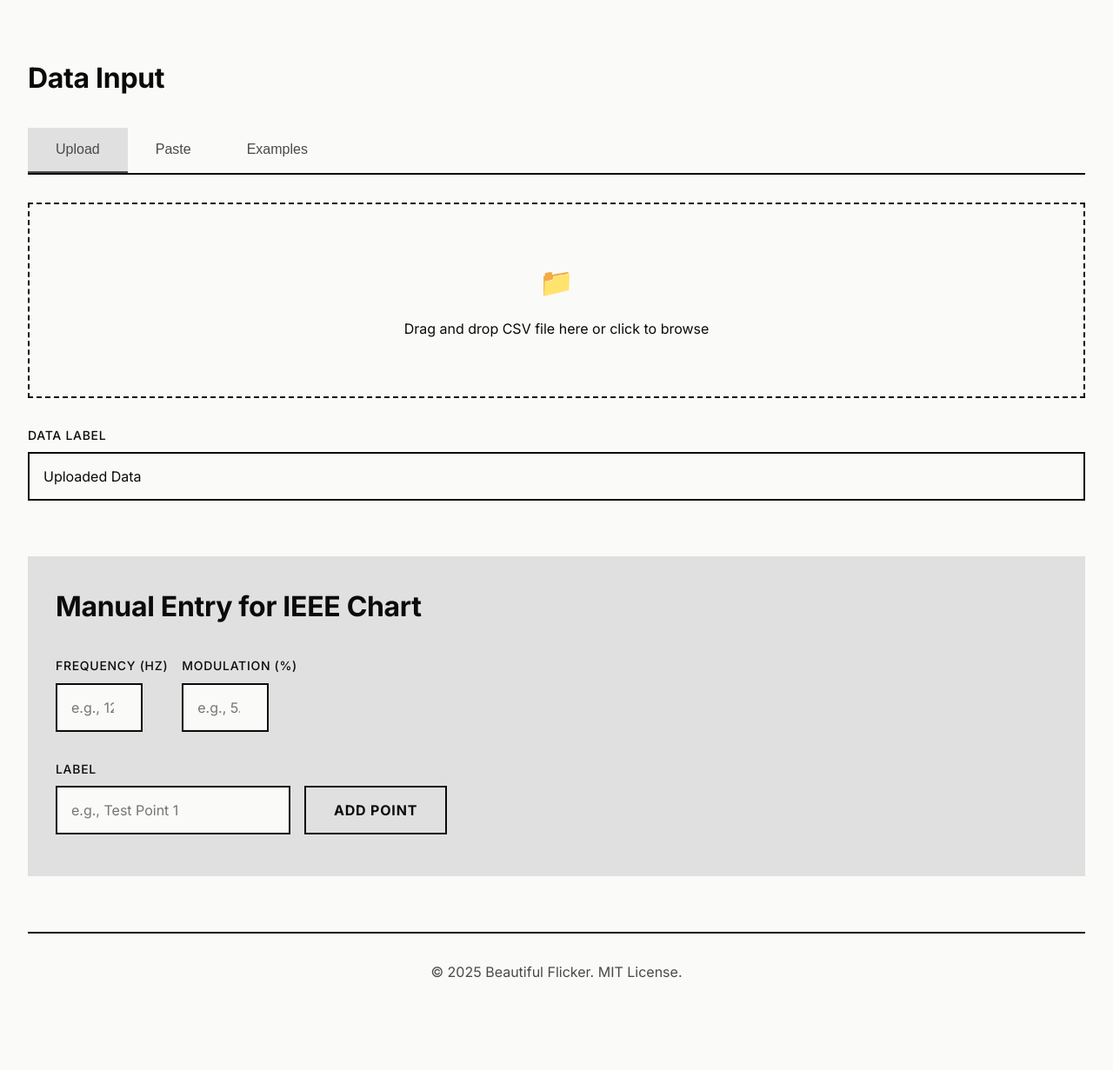
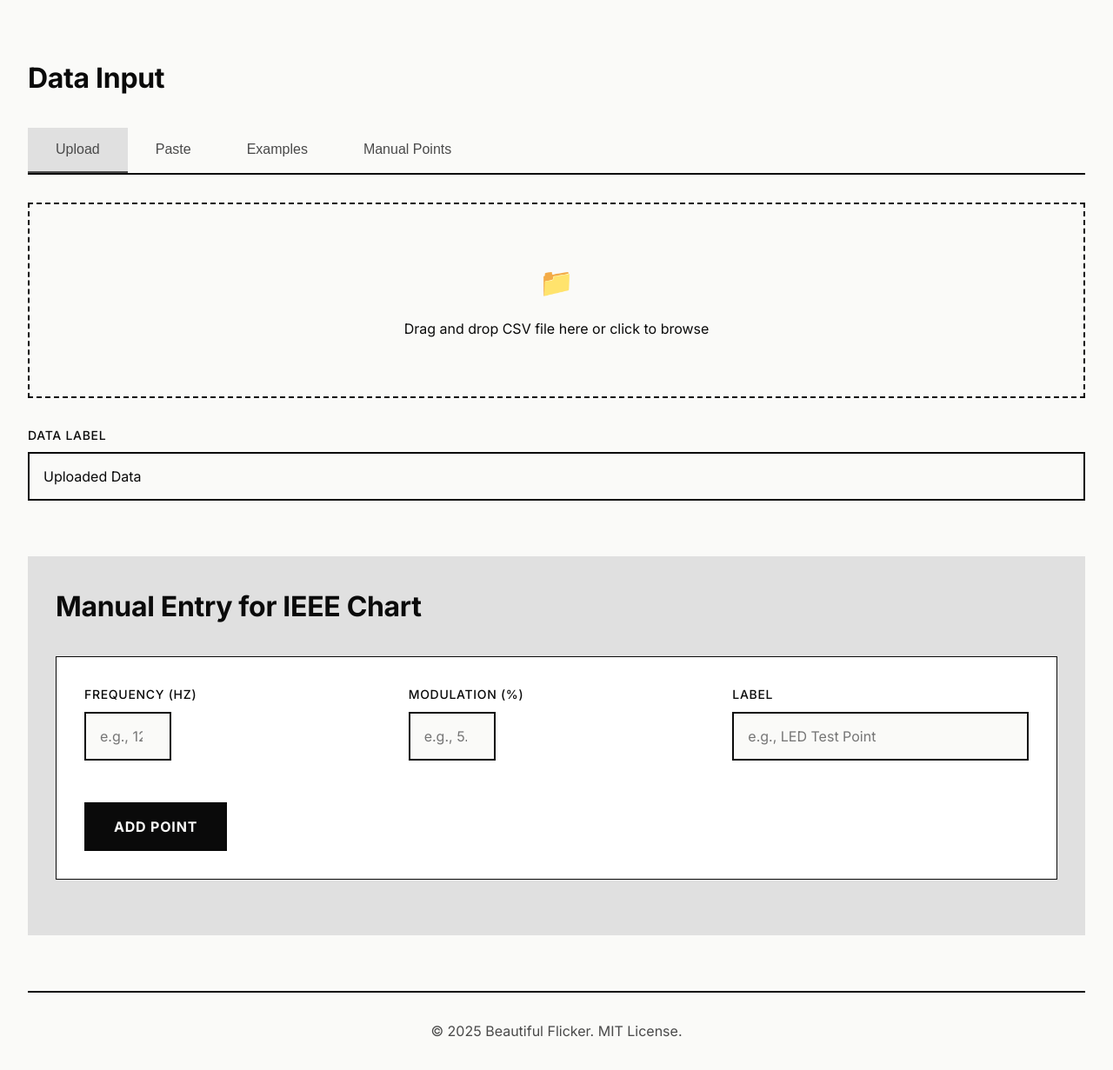
Before and after one commit to yeutterg/beautiful-flicker, a Flask app: page / in a window 1280 px wide. Shown: the part 183-1414 px from the top of the page at 87% size. Before the commit the page ends 1308 px from the top, so only its background shows below. Run offline with Flask 3, Linux system fonts and the light colour scheme.

Commit message:
Fix UI: convert examples to dropdown, move manual entry to tab, fix example loading

```diff
--- a/flask_app/static/css/style.css
+++ b/flask_app/static/css/style.css
@@ -810,34 +810,43 @@ body {
 }
 
 .manual-entry-form {
-    display: flex;
-    flex-direction: column;
-    gap: var(--spacing-sm);
+    background: white;
+    padding: var(--spacing-md);
+    border-radius: var(--border-radius);
+    border: 1px solid var(--color-border);
+    margin-bottom: var(--spacing-md);
 }
 
 .form-row {
     display: flex;
-    gap: var(--spacing-sm);
+    gap: var(--spacing-md);
     align-items: end;
+    margin-bottom: var(--spacing-md);
+}
+
+.form-row .form-group {
+    flex: 1;
 }
 
 .manual-points-list {
-    margin-top: var(--spacing-md);
-    padding-top: var(--spacing-md);
-    border-top: 1px solid var(--color-border);
+    background: white;
+    padding: var(--spacing-md);
+    border-radius: var(--border-radius);
+    border: 1px solid var(--color-border);
 }
 
 .manual-points-list h3 {
-    margin-bottom: var(--spacing-sm);
-    font-size: 1rem;
+    margin-top: 0;
+    margin-bottom: var(--spacing-md);
+    color: var(--color-text);
 }
 
 .manual-point-item {
     display: flex;
     justify-content: space-between;
     align-items: center;
-    padding: var(--spacing-xs);
-    background: white;
+    padding: var(--spacing-sm);
+    background: var(--color-gray-light);
     border: 1px solid var(--color-border);
     border-radius: var(--border-radius);
     margin-bottom: var(--spacing-xs);
--- a/flask_app/static/js/app.js
+++ b/flask_app/static/js/app.js
@@ -46,7 +46,7 @@ const elements = {
     csvPaste: document.getElementById('csv-paste'),
     pasteLabel: document.getElementById('paste-label'),
     processPaste: document.getElementById('process-paste'),
-    examplesGrid: document.getElementById('examples-grid'),
+    exampleSelect: document.getElementById('example-select'),
     exampleLabel: document.getElementById('example-label'),
 
     // Input tabs
@@ -122,6 +122,9 @@ function setupEventListeners() {
 
     // CSV paste
     elements.processPaste.addEventListener('click', handlePasteData);
+
+    // Example selection
+    elements.exampleSelect.addEventListener('change', handleExampleSelect);
 
     // Chart configuration
     elements.chartTitle.addEventListener('input', updateChartSettings);
@@ -268,7 +271,7 @@ function loadExamples() {
         .then(response => response.json())
         .then(data => {
             if (data.success) {
-                populateExamplesGrid(data.examples);
+                populateExamplesDropdown(data.examples);
             } else {
                 showError('Failed to load examples');
             }
@@ -279,29 +282,27 @@ function loadExamples() {
         });
 }
 
-function populateExamplesGrid(examples) {
-    elements.examplesGrid.innerHTML = '';
+function populateExamplesDropdown(examples) {
+    elements.exampleSelect.innerHTML = '<option value="">Choose an example...</option>';
 
     examples.forEach(example => {
-        const item = document.createElement('div');
-        item.className = 'example-item';
-
+        const option = document.createElement('option');
         // Handle both string format and object format
         const exampleName = typeof example === 'string' ? example : example.name;
         const examplePath = typeof example === 'string' ? example : example.path;
 
-        item.innerHTML = `
-            <div class="example-name">${exampleName}</div>
-            <div class="example-description">Click to load</div>
-        `;
-        item.addEventListener('click', () => handleExampleSelect(examplePath));
-        elements.examplesGrid.appendChild(item);
+        option.value = examplePath;
+        option.textContent = exampleName;
+        elements.exampleSelect.appendChild(option);
     });
 }
 
-function handleExampleSelect(exampleName) {
-    appState.dataLabel = elements.exampleLabel.value || exampleName;
-    loadExample(exampleName);
+function handleExampleSelect() {
+    const selectedExample = elements.exampleSelect.value;
+    if (selectedExample) {
+        appState.dataLabel = elements.exampleLabel.value || selectedExample;
+        loadExample(selectedExample);
+    }
 }
 
 function loadExample(exampleName) {
@@ -843,8 +844,8 @@ function switchInputTab(tabName) {
         content.classList.toggle('active', content.id === `${tabName}-content`);
     });
 
-    // Load examples if switching to examples tab
-    if (tabName === 'examples' && !elements.examplesGrid.hasChildNodes()) {
+    // Load examples if switching to examples tab and dropdown is empty
+    if (tabName === 'examples' && elements.exampleSelect.children.length <= 1) {
         loadExamples();
     }
 }
--- a/flask_app/templates/index.html
+++ b/flask_app/templates/index.html
@@ -14,6 +14,7 @@
                 <button class="input-tab active" data-tab="upload">Upload</button>
                 <button class="input-tab" data-tab="paste">Paste</button>
                 <button class="input-tab" data-tab="examples">Examples</button>
+                <button class="input-tab" data-tab="manual">Manual Points</button>
             </div>
 
             <!-- Upload Tab -->
@@ -41,12 +42,41 @@
 
             <!-- Examples Tab -->
             <div class="input-content" id="examples-content">
-                <div class="examples-grid" id="examples-grid">
-                    <!-- Examples will be loaded here -->
+                <div class="form-group">
+                    <label for="example-select" class="label">Select Example Dataset</label>
+                    <select id="example-select" class="input">
+                        <option value="">Choose an example...</option>
+                    </select>
                 </div>
                 <div class="form-group">
                     <label for="example-label" class="label">Data Label</label>
                     <input type="text" id="example-label" class="input" placeholder="Custom label (leave blank for example name)">
+                </div>
+            </div>
+
+            <!-- Manual Points Tab -->
+            <div class="input-content" id="manual-content">
+                <div class="manual-entry-form">
+                    <div class="form-row">
+                        <div class="form-group">
+                            <label for="manual-frequency" class="label">Frequency (Hz)</label>
+                            <input type="number" id="manual-frequency" class="input" min="1" max="10000" step="0.1" placeholder="e.g., 120">
+                        </div>
+                        <div class="form-group">
+                            <label for="manual-modulation" class="label">Modulation (%)</label>
+                            <input type="number" id="manual-modulation" class="input" min="0.01" max="100" step="0.01" placeholder="e.g., 5.0">
+                        </div>
+                        <div class="form-group">
+                            <label for="manual-label" class="label">Label</label>
+                            <input type="text" id="manual-label" class="input" placeholder="e.g., LED Test Point">
+                        </div>
+                    </div>
+                    <button id="add-manual-point" class="btn btn-primary">Add Point</button>
+                </div>
+
+                <div id="manual-points-list" class="manual-points-list" style="display: none;">
+                    <h3>Added Points</h3>
+                    <div id="manual-points-container"></div>
                 </div>
             </div>
         </div>
@@ -89,21 +119,16 @@
                     <label for="manual-modulation" class="label">Modulation (%)</label>
                     <input type="number" id="manual-modulation" class="input" min="0.01" max="100" step="0.01" placeholder="e.g., 5.0">
                 </div>
-            </div>
-            <div class="form-row">
                 <div class="form-group">
                     <label for="manual-label" class="label">Label</label>
-                    <input type="text" id="manual-label" class="input" placeholder="e.g., Test Point 1">
-                </div>
-                <div class="form-group">
-                    <button type="button" id="add-manual-point" class="btn btn-secondary">Add Point</button>
+                    <input type="text" id="manual-label" class="input" placeholder="e.g., LED Test Point">
                 </div>
             </div>
+            <button id="add-manual-point" class="btn btn-primary">Add Point</button>
         </div>
 
-        <!-- Manual Points List -->
-        <div id="manual-points-list" class="manual-points-list" style="display:none;">
-            <h3>Manual Points:</h3>
+        <div id="manual-points-list" class="manual-points-list" style="display: none;">
+            <h3>Added Points</h3>
             <div id="manual-points-container"></div>
         </div>
     </section>
```
Also changed, not shown: other parts of flask_app/static/css/style.css (+8 -43 lines).
